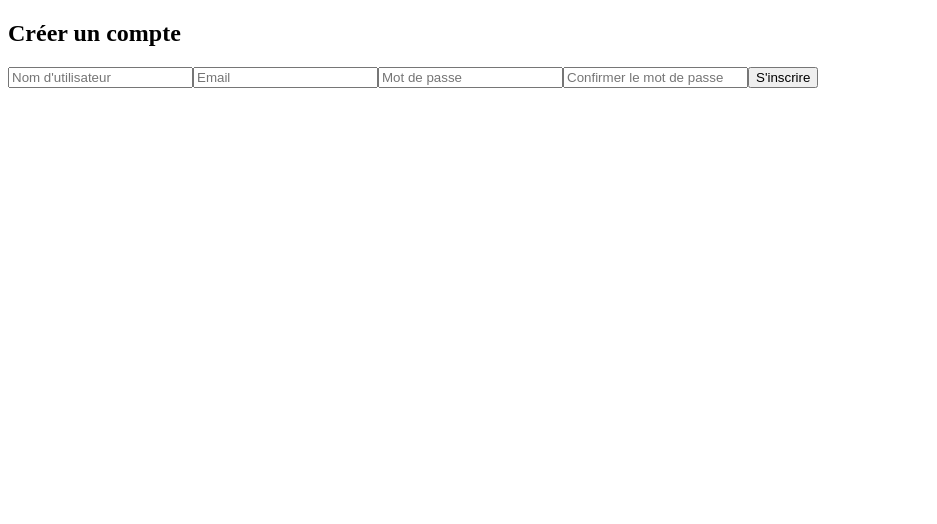
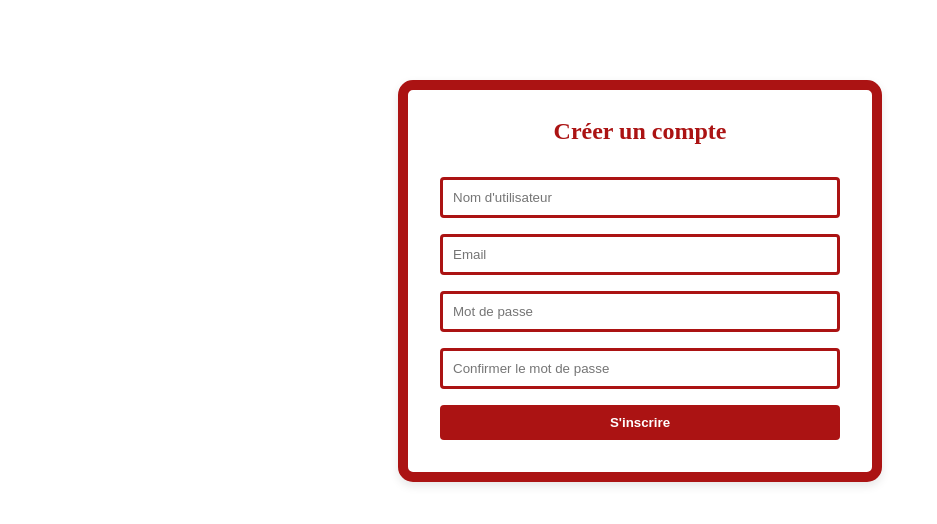
Before and after one commit to Snoobydoo/watchlist-app, a React (Create React App) app in the folder frontend/: page /register in a window 1280 px wide. Shown: the top 524 px of the page, without its empty margins (0-937 px from the left). Built offline with nearby package versions, Linux system fonts and the light colour scheme.

Commit message:
add css for register form

```diff
--- a/frontend/src/index.jsx
+++ b/frontend/src/index.jsx
@@ -1,6 +1,7 @@
 import React from "react";
 import ReactDOM from "react-dom/client";
 import App from "./App"
+import "./styles/main.css";
 
 ReactDOM.createRoot(document.getElementById("root")).render(
     <React.StrictMode>
--- a/frontend/src/pages/Register.jsx
+++ b/frontend/src/pages/Register.jsx
@@ -24,7 +24,9 @@ const Register = () => {
 
   return (
     <div className="form-container">
-      <h2>Créer un compte</h2>
+      <div className="form-header">
+        <h2>Créer un compte</h2>
+      </div>
       <form onSubmit={handleSubmit}>
         <input
           type="text"
--- a/frontend/src/styles/Form.css
+++ b/frontend/src/styles/Form.css
@@ -0,0 +1,41 @@
+.form-header {
+  text-align: center;
+  margin-bottom: 2rem;
+  color: var(--main-red);
+}
+
+.form-container {
+  max-width: 400px;
+  margin: 80px auto;
+  padding: 0.5rem 2rem 2rem 2rem;
+  border-radius: 15px;
+  background-color: #fff;
+  box-shadow: 0 4px 10px rgba(0, 0, 0, 0.1);
+  border: var(--main-red) 10px solid;
+}
+
+form {
+  display: flex;
+  flex-direction: column;
+}
+
+form input {
+  padding: 10px;
+  margin-bottom: 1rem;
+  border: 3px solid var(--main-red);
+  border-radius: 4px;
+}
+
+form button {
+  padding: 10px;
+  background-color: var(--main-red);
+  color: white;
+  font-weight: bold;
+  border: none;
+  border-radius: 4px;
+  cursor: pointer;
+}
+
+form button:hover {
+  background-color: var(--darker-red);
+}
--- a/frontend/src/styles/main.css
+++ b/frontend/src/styles/main.css
@@ -0,0 +1,4 @@
+:root {
+    --main-red: #ab1313;
+    --darker-red: #901010;
+}
```
